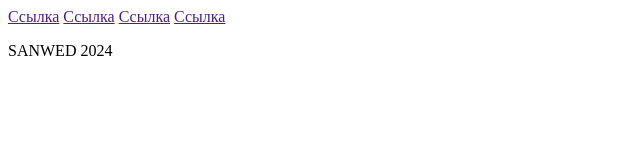
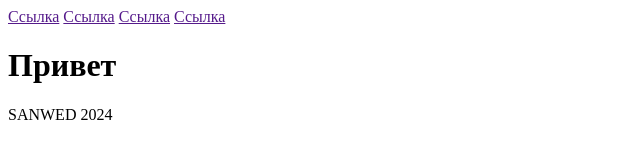
Before and after one commit to Sanwed/test-git, a plain HTML site: page index.html in a window 1280 px wide. Shown: the whole page, without its empty margins (0-640 px from the left). Drawn offline with Linux system fonts and the light colour scheme.

Commit message:
Добавлено основное содержание

```diff
--- a/index.html
+++ b/index.html
@@ -14,6 +14,9 @@
             <a href="">Ссылка</a>
         </nav>
     </header>
+    <main>
+        <h1>Привет</h1>
+    </main>
     <footer>
         <p>SANWED 2024</p>
     </footer>
```
